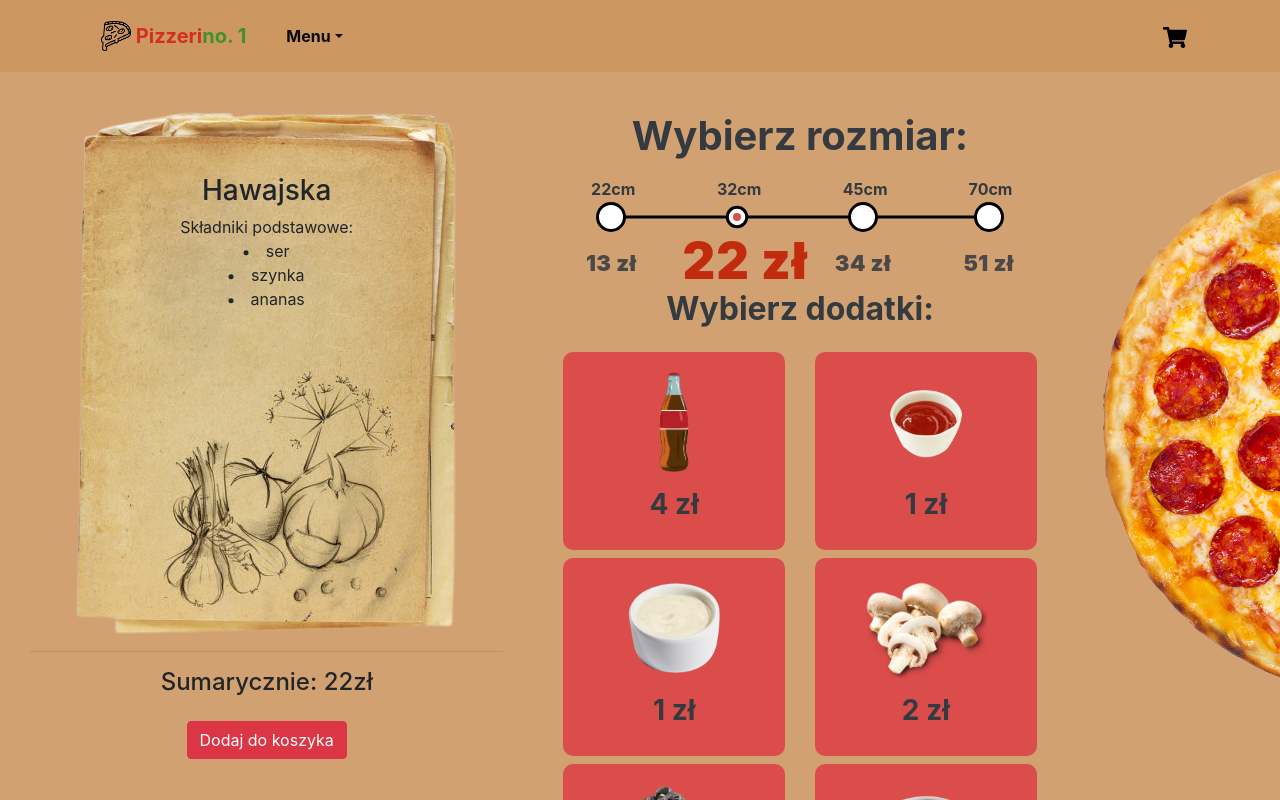
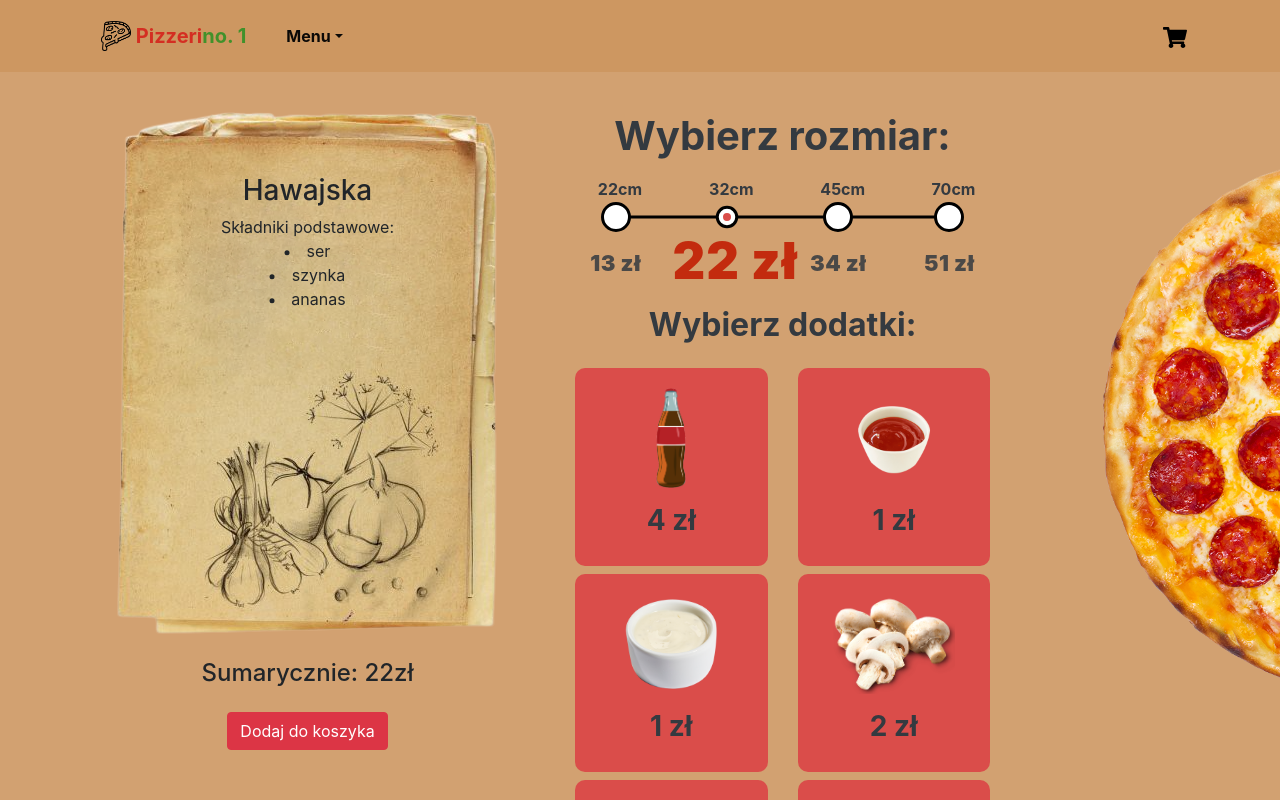
Before and after one commit to dilejt/pizzeria, a React (Create React App) app: page /details/1 in a window 1280 px wide. Shown: the top 800 px of the page. Built offline with nearby package versions, Linux system fonts and the light colour scheme.

Commit message:
sass bps

```diff
--- a/src/App.scss
+++ b/src/App.scss
@@ -39,5 +39,3 @@ nav{
         width: 1.5rem;
     }
 }
-
-@import "~bootstrap/scss/bootstrap";
--- a/src/ProductDetails.js
+++ b/src/ProductDetails.js
@@ -56,10 +56,9 @@ const ProductDetails = ({ match, addToCart }) => {
                             ))}
                         </div>
                     </Col>
-                    <Col xs={12}>
-                        <hr />
+                    <Col xs={12} className="pt-4">
                         <h4>Sumarycznie: {product.price[size] + extrasPrice}{ 'zł'}</h4>
-                        <Button id={styles.buyButton} variant="danger" className="mt-3" onClick={() => addToCart(product.id,priceChose(size),spicesIds,product.price[size] + extrasPrice)}>Dodaj do koszyka</Button>
+                        <Button id={styles.buyButton} variant="danger" className="my-3 mb-lg-0" onClick={() => addToCart(product.id,priceChose(size),spicesIds,product.price[size] + extrasPrice)}>Dodaj do koszyka</Button>
                     </Col>
                 </Col>
                 <Col xl={5} lg={6} md={12} className="text-dark order-lg-2 order-1">
@@ -87,7 +86,7 @@ const ProductDetails = ({ match, addToCart }) => {
                     <Col xs={12} className="mt-5">
                         <Row>
                             <Col xs={12}>
-                                <h2 className="text-center pb-3 font-weight-bold">Wybierz dodatki:</h2>
+                                <h2 className="text-center py-3 font-weight-bold">Wybierz dodatki:</h2>
                             </Col>
                             {extras.map((item) => (
                                 <Col xs={12} sm={6} className={styles.extra} key={item.id}>
--- a/src/ProductDetails.module.scss
+++ b/src/ProductDetails.module.scss
@@ -1,3 +1,5 @@
+@import "~bootstrap/scss/bootstrap";
+
 $redFont: #c32b0e;
 $redBg: #da4d4a;
 $greenBg: #41912b;
@@ -9,6 +11,9 @@ $numberOfOptions: 4;
         position: absolute;
         right: -33%;
         max-width: 50%;
+        @include media-breakpoint-down(md) {
+            display: none;
+        }
     }
     .ingredients{
         position: absolute;
@@ -21,6 +26,11 @@ $numberOfOptions: 4;
         background-color: $greenBg !important;
     }
     .device {
+        h1{
+            @include media-breakpoint-down(xs){
+                font-size: calc(8px + 5vw);
+            }
+        }
         .size{
             font-weight: 700;
             top: 50%;
@@ -30,6 +40,9 @@ $numberOfOptions: 4;
                 &:nth-child(4n + #{$i}) {
                     left: #{($i * 100%/$numberOfOptions) - 100%/($numberOfOptions/1.66)};
                 }
+            }
+            @include media-breakpoint-down(xs){
+                top: 43%;
             }
         }
         .range {
@@ -68,6 +81,9 @@ $numberOfOptions: 4;
                     white-space: nowrap;
                     opacity: 0.85;
                     transition: all 0.15s ease-in-out;
+                    @include media-breakpoint-down(xs){
+                        font-size: calc(2px + 4vw);
+                    }
                 }
                 &::after {
                     content: " ";
@@ -175,11 +191,9 @@ $numberOfOptions: 4;
             }
         }
     }
-
-}
-
-@media screen and (max-width: 768px){
-    .pizza{
-        display: none;
+    h2{
+        @include media-breakpoint-down(xs){
+            font-size: calc(8px + 5vw);
+        }
     }
 }
--- a/src/ProductList.js
+++ b/src/ProductList.js
@@ -10,11 +10,11 @@ const ProductList = () => {
 
     const htmlList = products.map(product => {
         return (
-            <Col key={product.id} md="6">
+            <Col key={product.id} lg={6}>
                 <Image src={product.img} className={styles.img} fluid rounded />
                 <h1 className={styles.productName}> {product.name} </h1>
                 <h5 className={styles.productPrice}>Cena od: <span className="font-weight-bold">{product.price[0]} zł</span></h5>
-                <Link to={`/details/${product.id}`}><Button variant="danger" className="mt-3">Wybierz</Button></Link>
+                <Link to={`/details/${product.id}`}><Button variant="danger" className="mt-3 mb-2">Wybierz</Button></Link>
             </Col>
         )
     })
```
